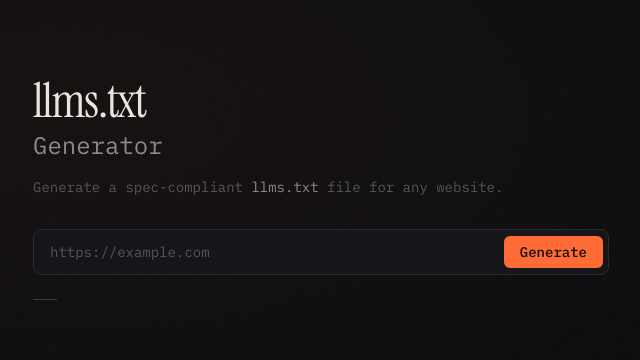
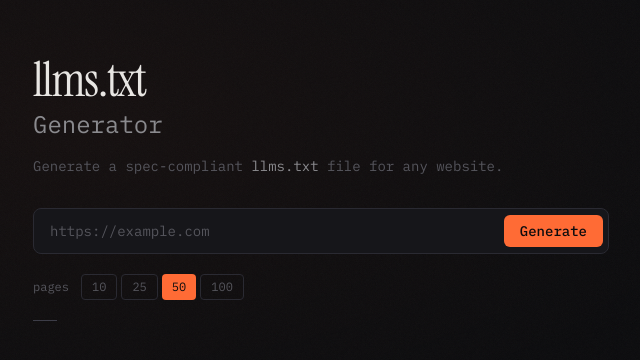
Before and after one commit to arihanshah/llms, a Next.js app in the folder web/: page / in a window 1280 px wide. Shown: the part 208-568 px from the top of the page, without its empty margins (383-1023 px from the left). Built offline with nearby package versions, Linux system fonts and the light colour scheme; no server answers.

Commit message:
Add configurable page limit with preset selector UI
Wire max_pages query param through SSE endpoint (1-200, default 50).
Frontend gets a row of mono preset buttons (10/25/50/100) below the
URL input, accent-highlighted for the active selection.

```diff
--- a/web/app/page.tsx
+++ b/web/app/page.tsx
@@ -9,6 +9,8 @@ type AppState = "idle" | "crawling" | "done" | "error";
 
 const API_BASE = process.env.NEXT_PUBLIC_API_URL || "";
 
+const PAGE_PRESETS = [10, 25, 50, 100] as const;
+
 export default function Home() {
   const [state, setState] = useState<AppState>("idle");
   const [progress, setProgress] = useState({ pagesFound: 0, currentURL: "" });
@@ -16,6 +18,7 @@ export default function Home() {
   const [pagesCrawled, setPagesCrawled] = useState(0);
   const [cached, setCached] = useState(false);
   const [error, setError] = useState("");
+  const [maxPages, setMaxPages] = useState(50);
 
   const handleSubmit = (url: string) => {
     setState("crawling");
@@ -24,7 +27,7 @@ export default function Home() {
     setProgress({ pagesFound: 0, currentURL: "" });
 
     const eventSource = new EventSource(
-      `${API_BASE}/api/generate/stream?url=${encodeURIComponent(url)}`
+      `${API_BASE}/api/generate/stream?url=${encodeURIComponent(url)}&max_pages=${maxPages}`
     );
 
     eventSource.addEventListener("progress", (e) => {
@@ -96,14 +99,36 @@ export default function Home() {
           <URLInput onSubmit={handleSubmit} disabled={state === "crawling"} />
         </div>
 
-        <div className="stagger-4 mt-6 mb-2">
+        <div className="stagger-4 mt-5 flex items-center gap-3">
+          <span className="text-xs text-text-tertiary font-mono shrink-0">
+            pages
+          </span>
+          <div className="flex gap-1">
+            {PAGE_PRESETS.map((n) => (
+              <button
+                key={n}
+                onClick={() => setMaxPages(n)}
+                disabled={state === "crawling"}
+                className={`px-2.5 py-1 text-xs font-mono rounded transition-all disabled:opacity-50 ${
+                  maxPages === n
+                    ? "bg-accent text-bg"
+                    : "text-text-tertiary border border-border hover:border-border-active hover:text-text-secondary"
+                }`}
+              >
+                {n}
+              </button>
+            ))}
+          </div>
+        </div>
+
+        <div className="stagger-5 mt-5 mb-2">
           <div className="w-6 h-px bg-border-active" />
         </div>
 
         {state === "crawling" && <Progress {...progress} />}
 
         {state === "done" && (
-          <div className="stagger-5">
+          <div style={{ animation: "fadeInUp 0.4s ease-out" }}>
             <ResultDisplay
               content={result}
               pagesCrawled={pagesCrawled}
```
Also changed, not shown: 1 other file (tests, documents, lock files or other folders).
